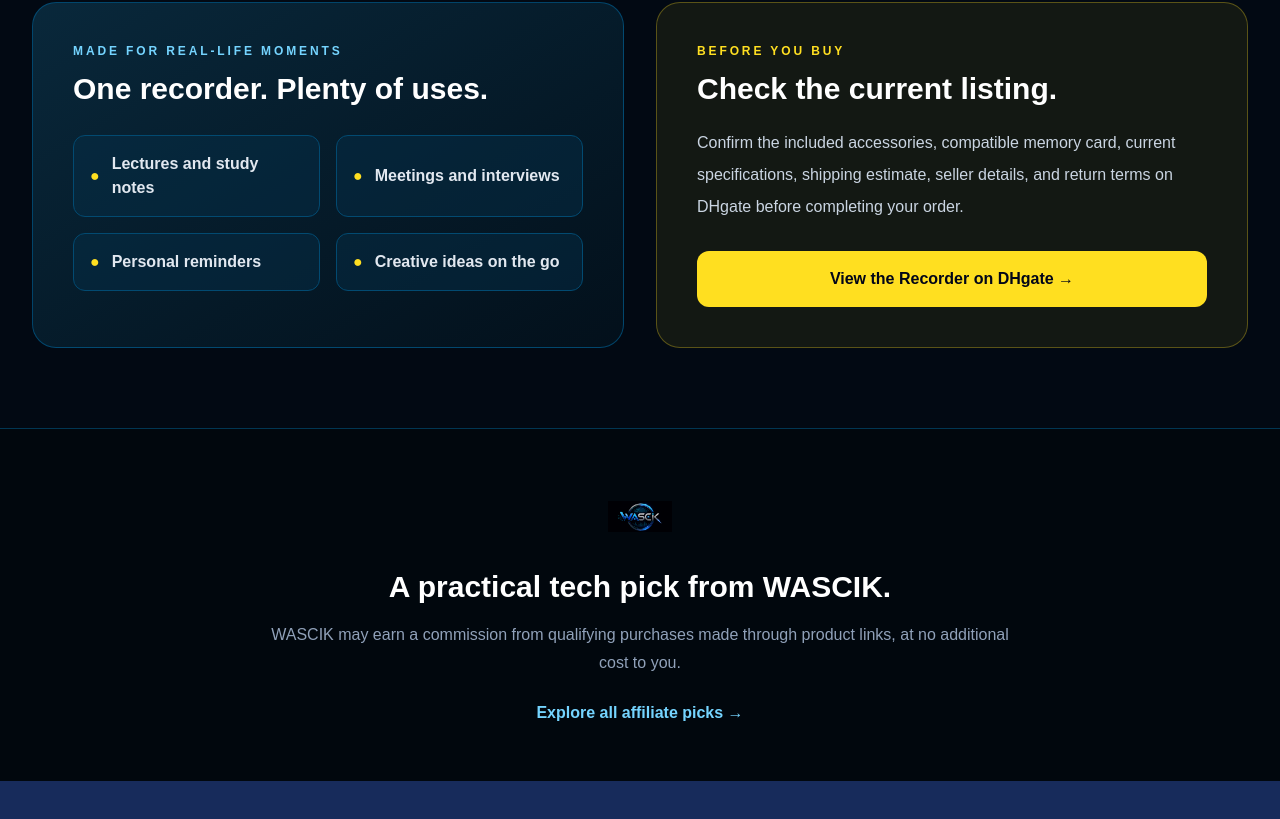
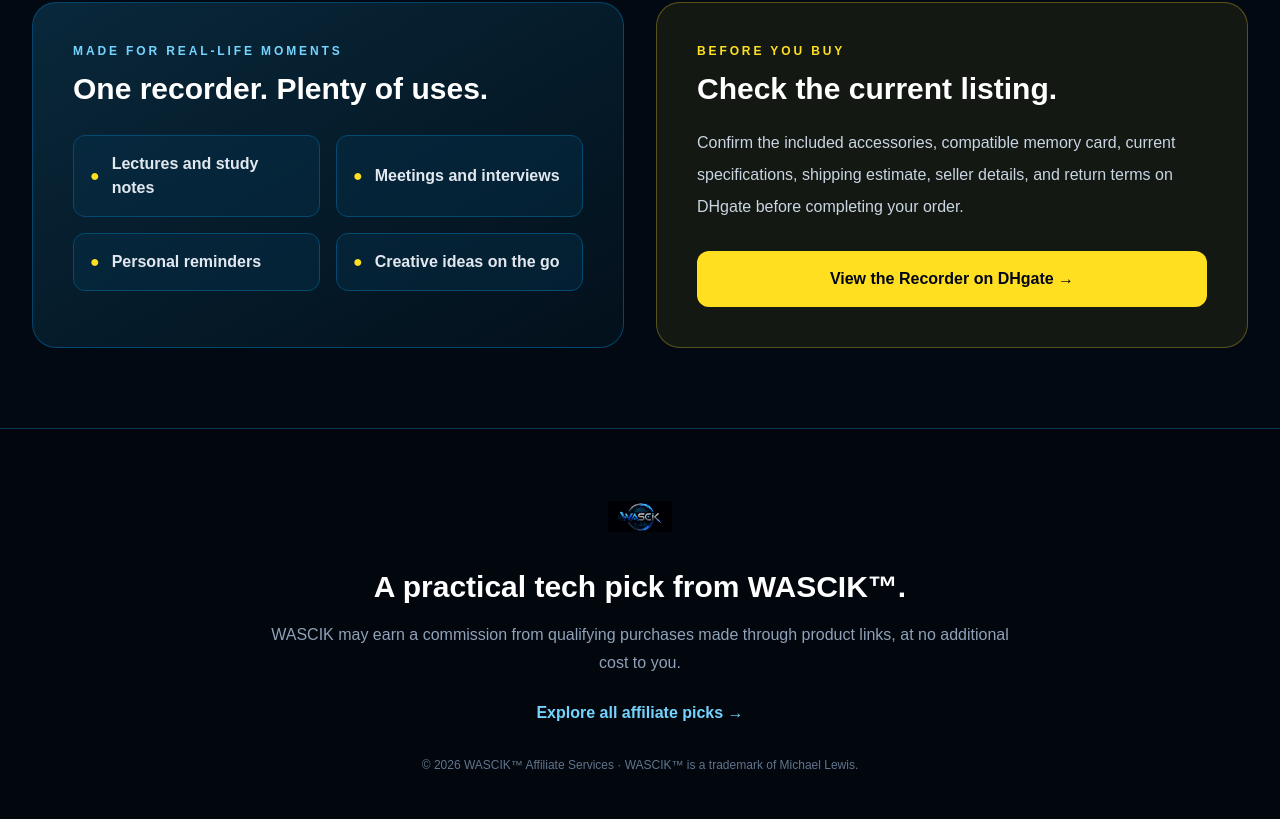
Before and after one commit to WASCIK-appDevelopment/wascik-portfolio, a Next.js app: page /affiliate-services/dhgate/portable-voice-recorder in a window 1280 px wide. Shown: the part 1702-2521 px from the top of the page. Before the commit the page ends 2483 px from the top, so only its background shows below. Built offline with nearby package versions, Linux system fonts and the light colour scheme.

Commit message:
Add WASCIK trademark notices

```diff
--- a/app/affiliate-services/dhgate/portable-voice-recorder/page.tsx
+++ b/app/affiliate-services/dhgate/portable-voice-recorder/page.tsx
@@ -70,7 +70,7 @@
         </div>
       </section>
 
-      <section className="relative z-10 border-t border-sky-900/70 bg-[#01070d] px-5 py-14 text-center md:px-8"><div className="mx-auto max-w-3xl"><Image src="/wascik-logo-v2.png" alt="WASCIK" width={1254} height={1254} className="mx-auto h-16 w-16 rounded-2xl object-contain" /><h2 className="mt-5 text-3xl font-black">A practical tech pick from WASCIK.</h2><p className="mt-4 leading-7 text-slate-400">WASCIK may earn a commission from qualifying purchases made through product links, at no additional cost to you.</p><Link href="/affiliate-services" className="mt-6 inline-block font-bold text-sky-300 hover:text-yellow-300">Explore all affiliate picks →</Link></div></section>
+      <section className="relative z-10 border-t border-sky-900/70 bg-[#01070d] px-5 py-14 text-center md:px-8"><div className="mx-auto max-w-3xl"><Image src="/wascik-logo-v2.png" alt="WASCIK" width={1254} height={1254} className="mx-auto h-16 w-16 rounded-2xl object-contain" /><h2 className="mt-5 text-3xl font-black">A practical tech pick from WASCIK™.</h2><p className="mt-4 leading-7 text-slate-400">WASCIK may earn a commission from qualifying purchases made through product links, at no additional cost to you.</p><Link href="/affiliate-services" className="mt-6 inline-block font-bold text-sky-300 hover:text-yellow-300">Explore all affiliate picks →</Link><p className="mt-8 text-xs text-slate-500">© 2026 WASCIK™ Affiliate Services · WASCIK™ is a trademark of Michael Lewis.</p></div></section>
     </main>
   );
 }
```
